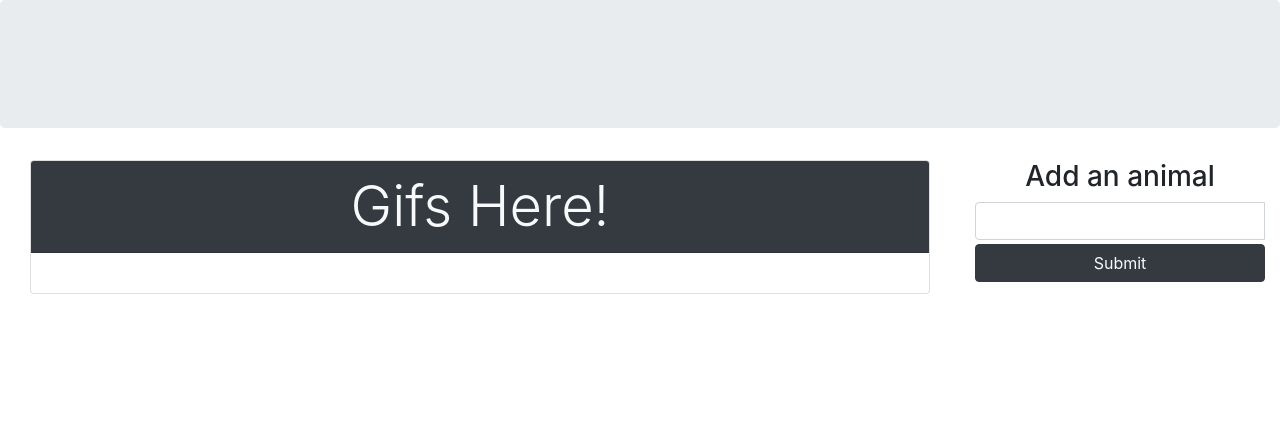
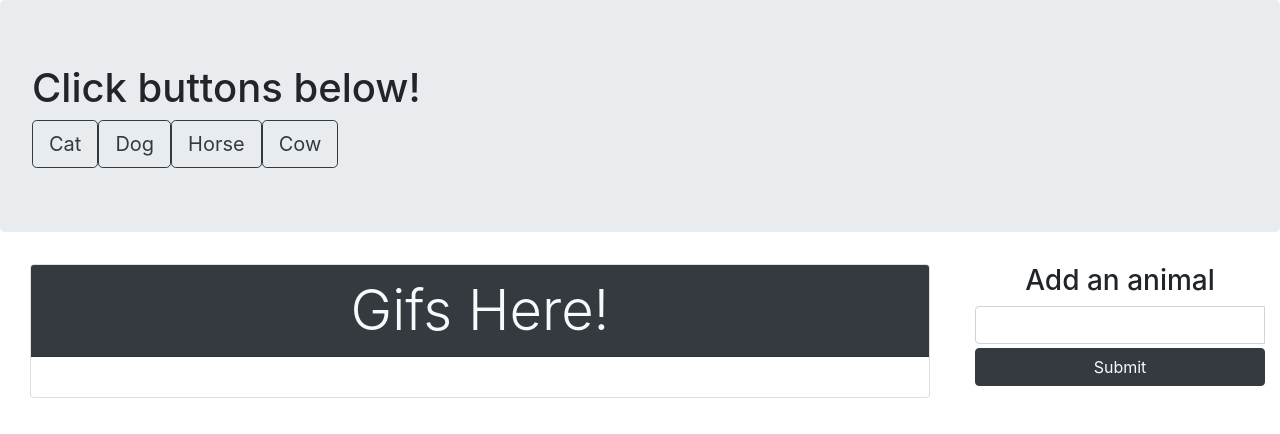
Before and after one commit to camiliamzali/GifTastic-API, a plain HTML site: page index.html in a window 1280 px wide. Drawn offline with nearby package versions, Linux system fonts and the light colour scheme.

Commit message:
added preset buttons for user to choose from and header tag

```diff
--- a/assets/javascript/app.js
+++ b/assets/javascript/app.js
@@ -1,6 +1,6 @@
 $(document).ready(function () {
 
-  var term = [];
+  var term = ["Cat", "Dog", "Horse", "Cow"];
 
 
   function displayAnimalGifs() {
--- a/index.html
+++ b/index.html
@@ -12,8 +12,9 @@
 </head>
 
 <body>
-  <header class="jumbotron" id="buttons">
-
+  <header class="jumbotron">
+    <h1>Click buttons below!</h1>
+    <div id="buttons"></div>
   </header>
   <div class="container-fluid">
     <div class="row">
```
